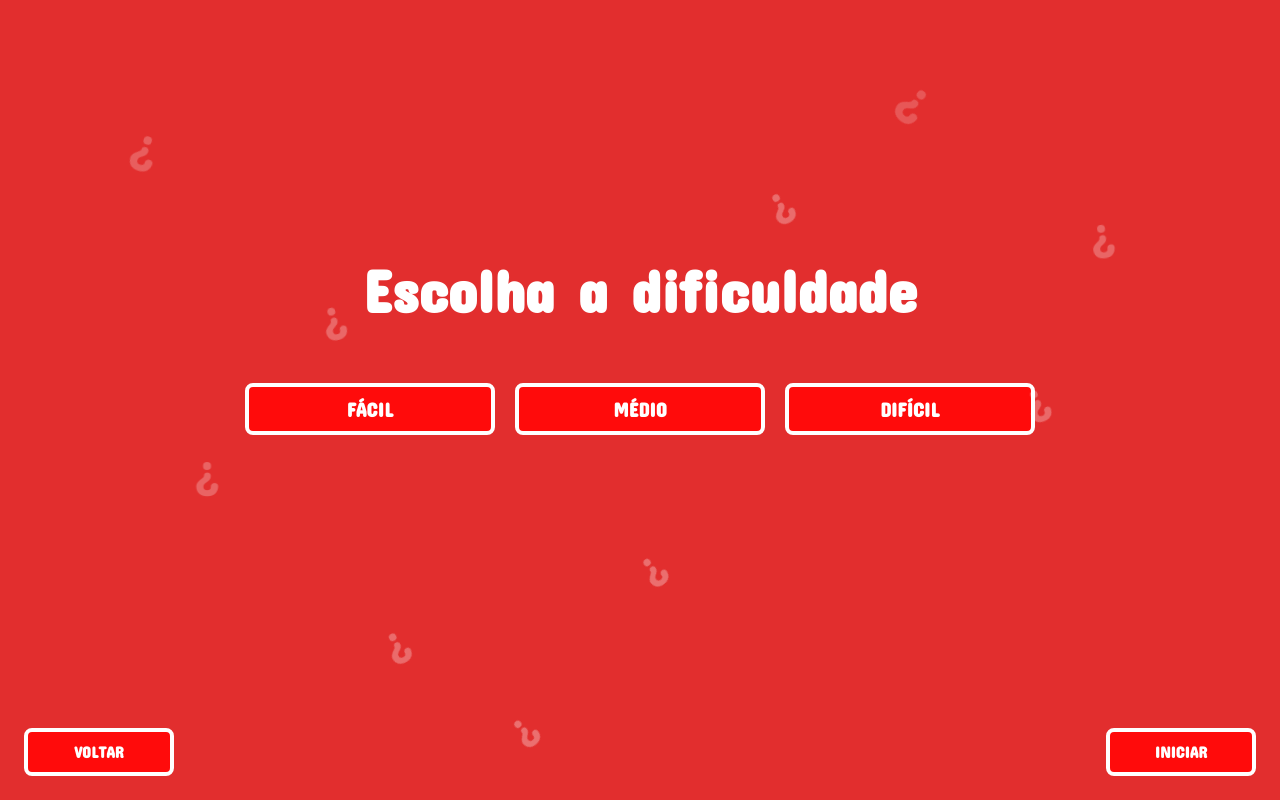
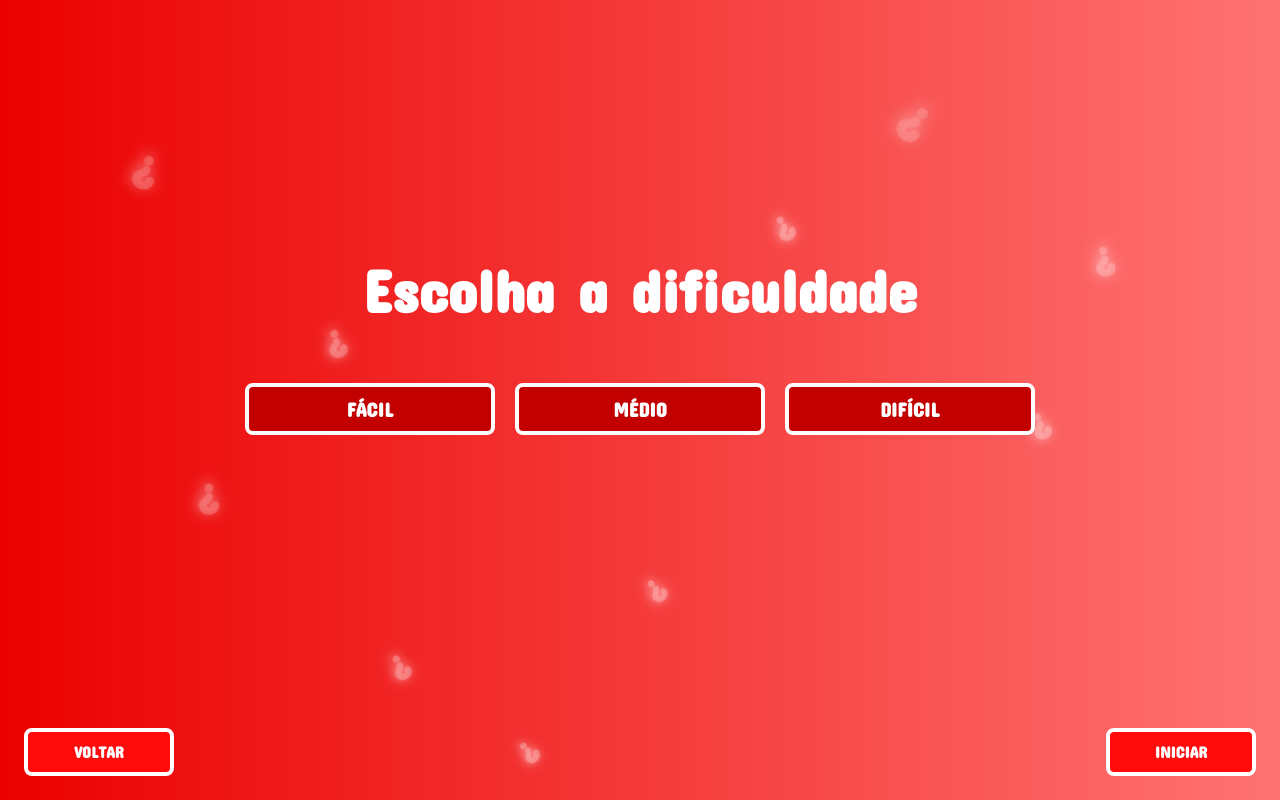
Before and after one commit to mateus040/ProjetoBootcamp, a React (Vite) app in the folder Bootcamp.Web/: page /dificuldade in a window 1280 px wide. Built offline with nearby package versions, Linux system fonts and the light colour scheme.

Commit message:
Alterações gerais de design e animação

```diff
--- a/Bootcamp.Web/src/components/layout/main.tsx
+++ b/Bootcamp.Web/src/components/layout/main.tsx
@@ -9,7 +9,7 @@ export const Layout = ({ children }: Props) => {
         {Array(10)
           .fill("?")
           .map((_, index) => (
-            <div key={index} className="text-[55px]">
+            <div key={index} className="text-[65px]">
               ?
             </div>
           ))}
--- a/Bootcamp.Web/src/index.css
+++ b/Bootcamp.Web/src/index.css
@@ -8,7 +8,7 @@
 }
 
 body {
-  background: rgb(226, 46, 46);
+  background-image: linear-gradient(90deg, #eb0000 0%, #ff7373 100%);
   color: #fff !important;
 }
 
@@ -44,6 +44,9 @@ body {
   height: 100%;
   top: 0;
   left: 0;
+  font-weight: bold;
+  z-index: -1;
+  text-shadow: 2px 2px 20px white;
   pointer-events: none;
 }
 
@@ -68,7 +71,7 @@ body {
 
 @keyframes flutuar {
   0% {
-    transform: scale(0.5) translateY(0) rotate(0deg);
+    transform: scale(0) translateY(0) rotate(0deg);
     opacity: 1;
   }
   100% {
@@ -79,5 +82,9 @@ body {
 
 /* Estilo para o texto central com sombra */
 .text-shadow-white {
-  text-shadow: 0 0 10px rgba(255, 255, 255, 0.8);
+  text-shadow: 0 0 10px rgba(255, 255, 255, 0.8), 0px 0px 100px white;
 }
+
+.blend_shadow {
+  text-shadow: 0px 0px 5px white, 6px 6px 0px red;
+}
--- a/Bootcamp.Web/src/pages/dificuldade/index.tsx
+++ b/Bootcamp.Web/src/pages/dificuldade/index.tsx
@@ -23,30 +23,30 @@ export default function Dificuldade() {
           <div className="flex flex-col md:flex-row items-center justify-center text-xl md:space-x-5 w-full p-6">
             <button
               onClick={() => handleSelectDifficulty("facil")}
-              className={`w-full lg:w-[250px] py-2 rounded-lg border-white border-4 text-center uppercase font-bold transition-colors duration-150 ${
+              className={`bg-[#c20000] w-full lg:w-[250px] py-2 rounded-lg border-white border-4 text-center uppercase font-bold transition-colors duration-150 ${
                 selectedDifficulty === "facil"
-                  ? "bg-[#5e1414] text-white"
-                  : "bg-[#ff0b0b] hover:bg-[#b12727] hover:text-white"
+                  ? "bg-[#ff0b0b] scale-110"
+                  : "hover:bg-[#ff0b0b] hover:scale-110 transition duration-300 transition-transform duration-300"
               }`}
             >
               Fácil
             </button>
             <button
               onClick={() => handleSelectDifficulty("medio")}
-              className={`w-full lg:w-[250px] py-2 rounded-lg border-white border-4 text-center uppercase font-bold transition-colors duration-150 mt-3 md:mt-0 ${
+              className={`bg-[#c20000] w-full lg:w-[250px] py-2 rounded-lg border-white border-4 text-center uppercase font-bold transition-colors duration-150 mt-3 md:mt-0 ${
                 selectedDifficulty === "medio"
-                  ? "bg-[#5e1414] text-white"
-                  : "bg-[#ff0b0b] hover:bg-[#b12727] hover:text-white"
+                  ? "bg-[#ff0b0b] scale-110"
+                  : "hover:bg-[#ff0b0b] hover:scale-110 transition duration-300 transition-transform duration-300"
               }`}
             >
               Médio
             </button>
             <button
               onClick={() => handleSelectDifficulty("dificil")}
-              className={`w-full lg:w-[250px] py-2 rounded-lg border-white border-4 text-center uppercase font-bold transition-colors duration-150 mt-3 md:mt-0 ${
+              className={`bg-[#c20000] w-full lg:w-[250px] py-2 rounded-lg border-white border-4 text-center uppercase font-bold transition-colors duration-150 mt-3 md:mt-0 ${
                 selectedDifficulty === "dificil"
-                  ? "bg-[#5e1414] text-white"
-                  : "bg-[#ff0b0b] hover:bg-[#b12727] hover:text-white"
+                  ? "bg-[#ff0b0b] scale-110"
+                  : "hover:bg-[#ff0b0b] hover:scale-110 transition duration-300 transition-transform duration-300"
               }`}
             >
               Difícil
--- a/Bootcamp.Web/src/pages/home/index.tsx
+++ b/Bootcamp.Web/src/pages/home/index.tsx
@@ -9,20 +9,20 @@ export default function Home() {
           <p className="text-2xl sm:text-3xl font-semibold text-shadow-white">
             Seja bem-vindo ao
           </p>
-          <p className="text-[75px] sm:text-[80px] md:text-[90px] lg:text-[120px] uppercase font-bold -mt-2 sm:-mt-4 md:-mt-6 lg:-mt-8 tracking-tighter text-shadow-white">
+          <p className="text-[75px] sm:text-[80px] md:text-[90px] lg:text-[120px] uppercase font-bold -mt-2 sm:-mt-4 md:-mt-6 lg:-mt-8 tracking-tighter blend_shadow amsterdam-font">
             MINDQUEST
           </p>
 
           <Link
             to="/cadastrar-usuario"
-            className="w-[280px] lg:w-[400px] py-2 rounded-lg bg-[#ff0b0b] hover:bg-[#b12727] border-white border-4 text-center uppercase font-bold text-[18px] md:text-[25px]"
+            className="w-[280px] lg:w-[400px] py-2 rounded-lg bg-[#dd0c0c] hover:bg-[#ff0b0b] hover:scale-110 transition duration-300 border-white border-4 text-center uppercase font-bold text-[18px] md:text-[25px]"
           >
             Teste seus conhecimentos
           </Link>
 
           <Link
             to="/pontuacao"
-            className="mt-5 w-[280px] lg:w-[400px] py-2 rounded-lg bg-[#ff0b0b] hover:bg-[#b12727] border-white border-4 text-center uppercase font-bold text-[18px] md:text-[25px]"
+            className="mt-5 w-[280px] lg:w-[400px] py-2 rounded-lg bg-[#dd0c0c] hover:bg-[#ff0b0b] hover:scale-110 transition duration-300 border-white border-4 text-center uppercase font-bold text-[18px] md:text-[25px]"
           >
             Ver pontuação
           </Link>
--- a/Bootcamp.Web/src/pages/quiz/index.tsx
+++ b/Bootcamp.Web/src/pages/quiz/index.tsx
@@ -6,7 +6,7 @@ import { Layout } from "../../components/layout/main";
 
 type Answer = "a" | "b" | "c" | "d";
 
-const TIME = 5;
+const TIME = 20;
 
 export default function Quiz() {
   const [time, setTime] = useState<number>(TIME);
```
Also changed, not shown: 2 other files (tests, documents, lock files or other folders).
